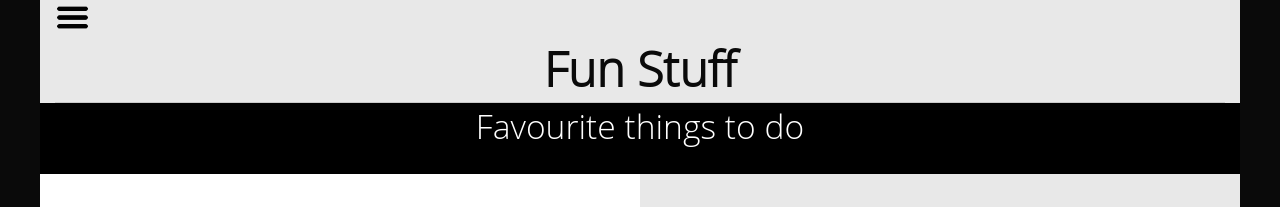
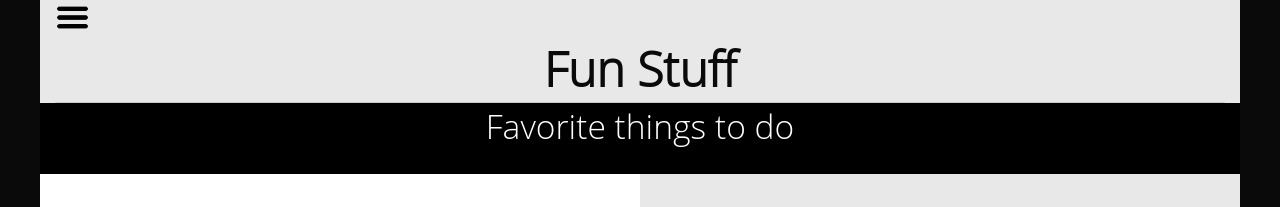
Before and after one commit to sunishaarora/sunisha.github.io, a plain HTML site: page fun.html in a window 1280 px wide. Shown: the top 207 px of the page. Drawn offline with Linux system fonts and the light colour scheme.

Commit message:
Add files via upload

```diff
--- a/fun.html
+++ b/fun.html
@@ -37,7 +37,7 @@
                         <hr style="background-color: black; margin: 0%;">
                     </div>
                     <div class="cell small-12 large-12" style="background-color: black;">
-                        <h2 style="color: #FFFFFF;">Favourite things to do</h2>
+                        <h2 style="color: #FFFFFF;">Favorite things to do</h2>
                     </div>
                     <div class="cell small-12 large-6" style="background-color: #FFFFFF; padding: 3%;">
                         <h2>Watching sunsets</h2>
```
